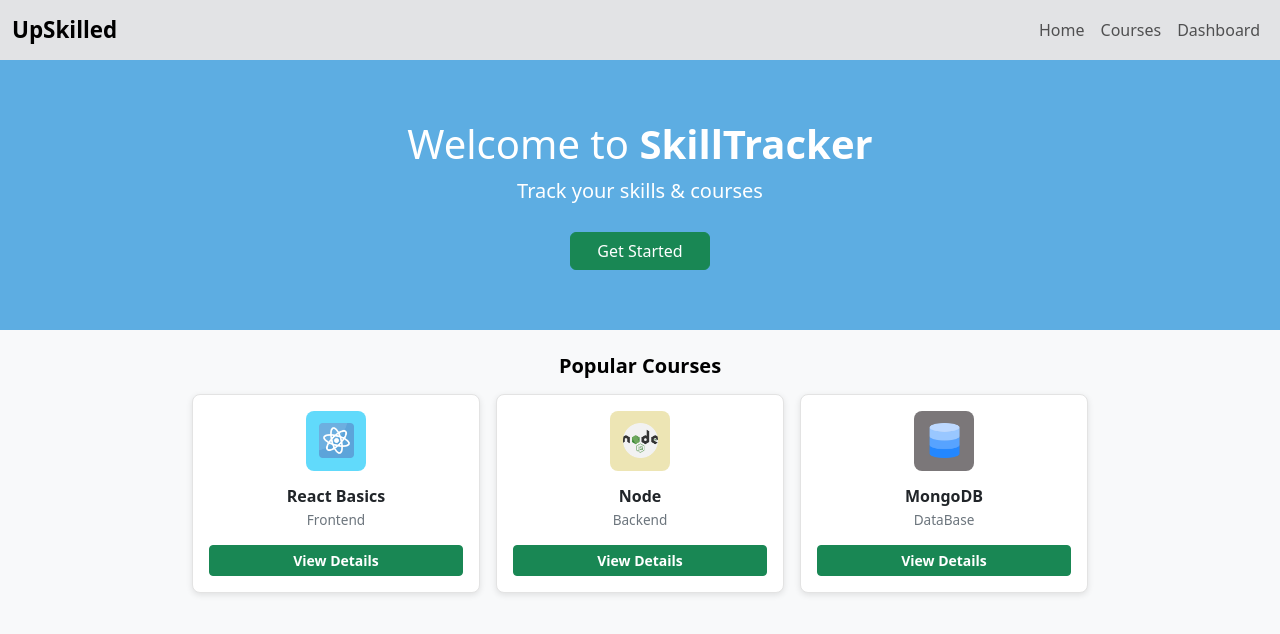
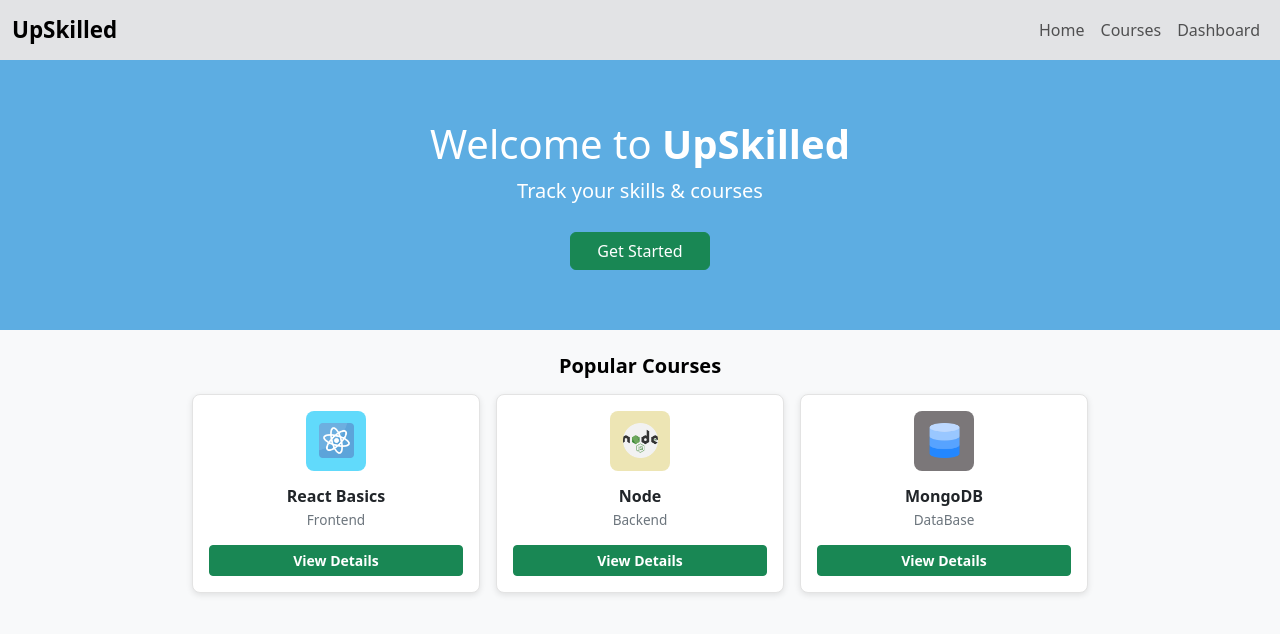
Before and after one commit to Ramyakrishnapitaka/React-Course-Project, a React (Vite) app: page /home in a window 1280 px wide. Shown: the top 634 px of the page. Built offline with nearby package versions, Linux system fonts and the light colour scheme.

Commit message:
Update welcome message from SkillTracker to UpSkilled

```diff
--- a/src/components/loadpage.jsx
+++ b/src/components/loadpage.jsx
@@ -17,7 +17,7 @@ function Brand() {
   return (
     <div>
       <header className="header-section text-center text-white">
-        <h1>Welcome to <strong>SkillTracker</strong></h1>
+        <h1>Welcome to <strong>UpSkilled</strong></h1>
         <p className="lead">Track your skills & courses</p>
         <button className="btn btn-success get-started-btn" onClick={login}>Get Started</button>
       </header>
```
